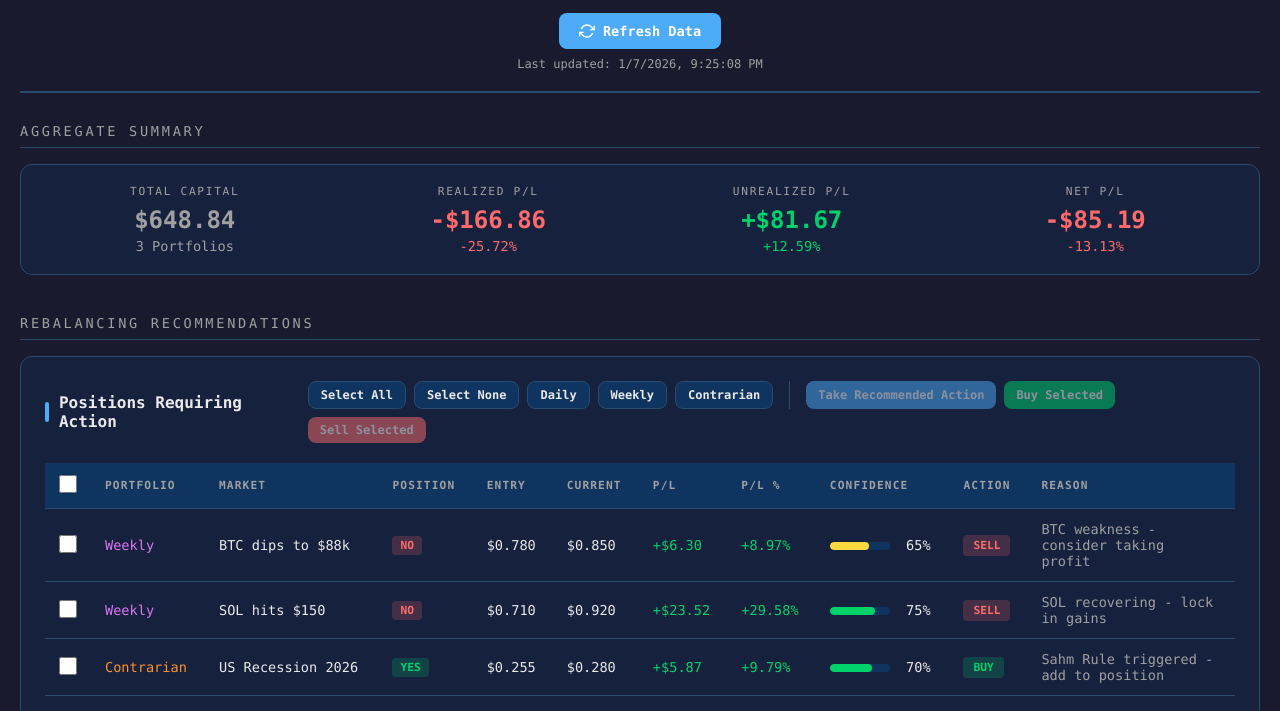
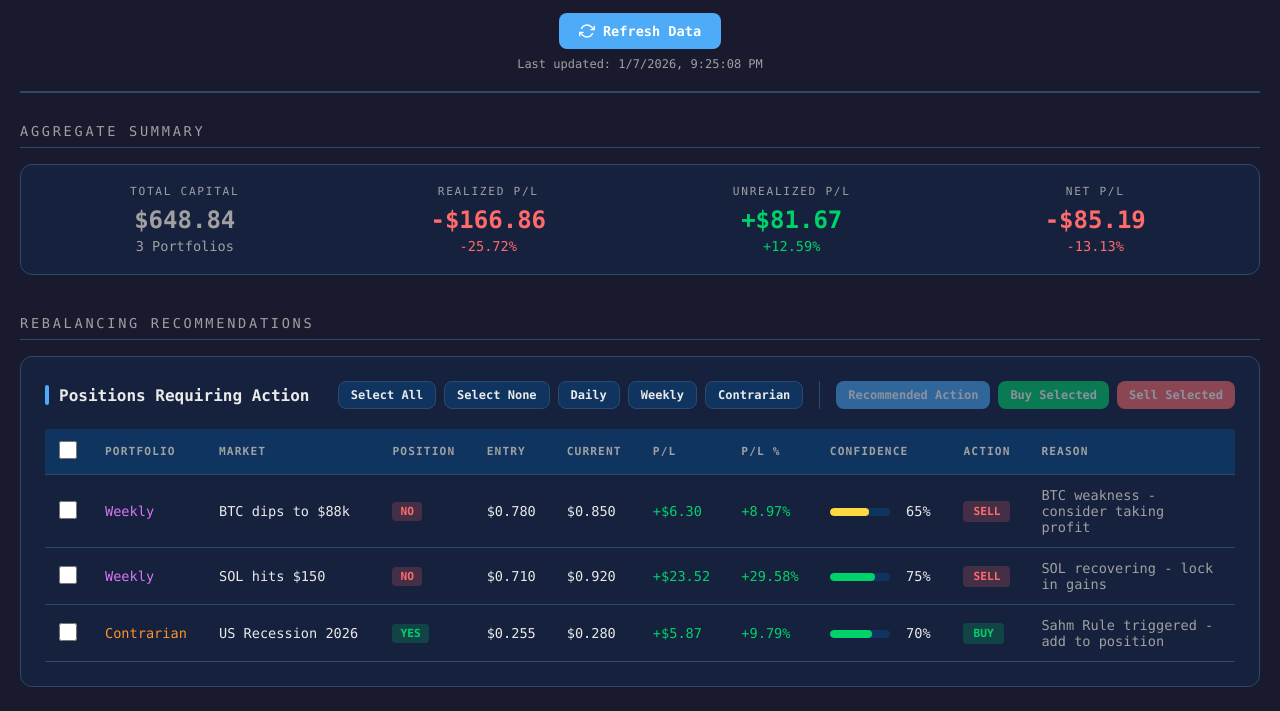
Before and after one commit to cddigi/Praescientia, a plain HTML site: page dashboard.html in a window 1280 px wide. Shown: the part 90-801 px from the top of the page. Drawn offline with nearby package versions, Linux system fonts and the light colour scheme.

Commit message:
Rename button to "Recommended Action"
Shorten the primary action button label from "Take Recommended Action" to "Recommended Action" for brevity and clearer UI wording. The change updates the button text in dashboard.html so the button reads "Recommended Action" while keeping its id, onclick handler, and disabled state unchanged.

```diff
--- a/dashboard.html
+++ b/dashboard.html
@@ -725,7 +725,7 @@
                     <button class="btn btn-secondary btn-sm" onclick="selectPortfolio('weekly')">Weekly</button>
                     <button class="btn btn-secondary btn-sm" onclick="selectPortfolio('contrarian')">Contrarian</button>
                     <span style="width: 1px; background: var(--border-color); margin: 0 8px;"></span>
-                    <button class="btn btn-primary btn-sm" onclick="executeRecommended()" id="btn-recommended" disabled>Take Recommended Action</button>
+                    <button class="btn btn-primary btn-sm" onclick="executeRecommended()" id="btn-recommended" disabled>Recommended Action</button>
                     <button class="btn btn-success btn-sm" onclick="executeSelected('buy')" id="btn-buy-selected" disabled>Buy Selected</button>
                     <button class="btn btn-danger btn-sm" onclick="executeSelected('sell')" id="btn-sell-selected" disabled>Sell Selected</button>
                 </div>
```
